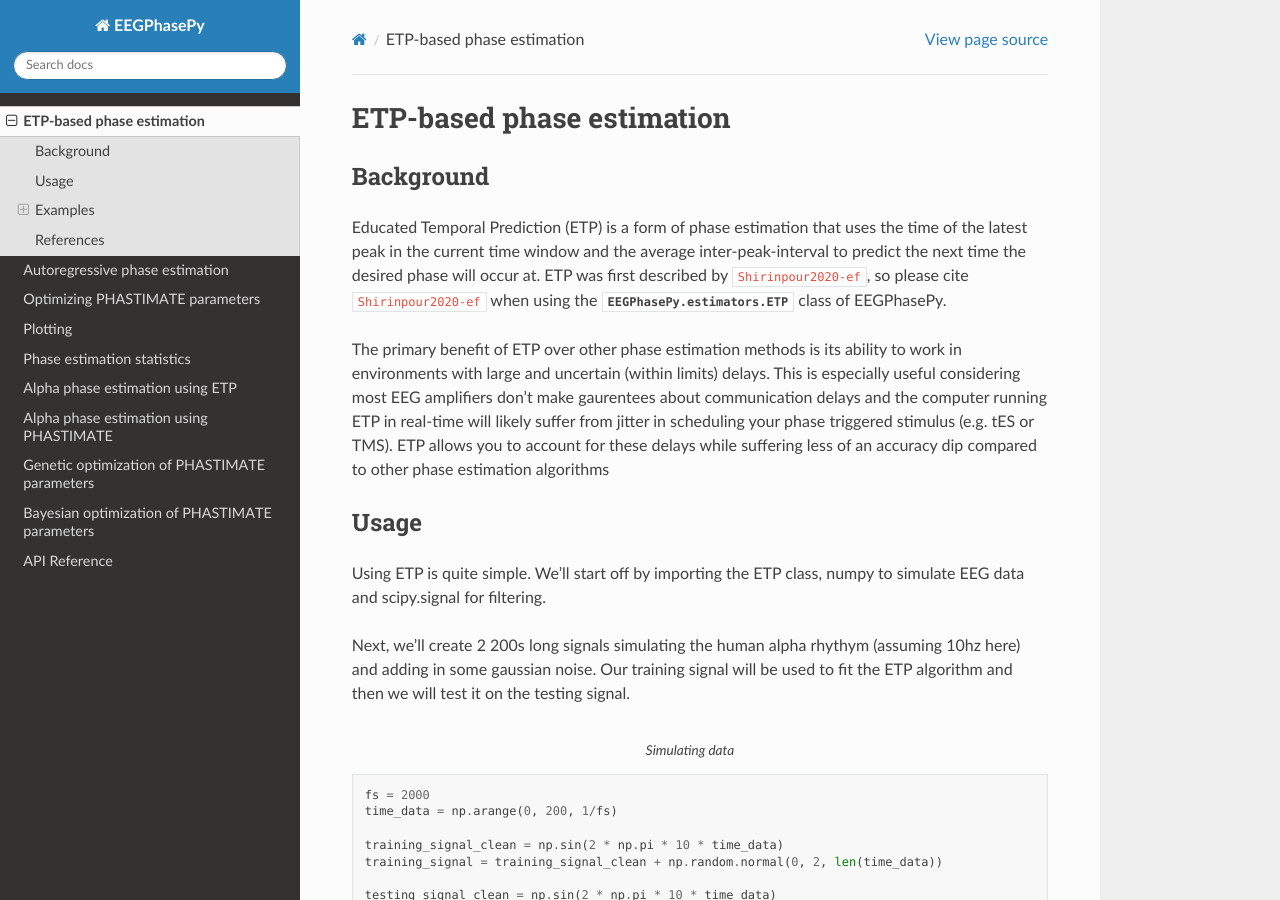
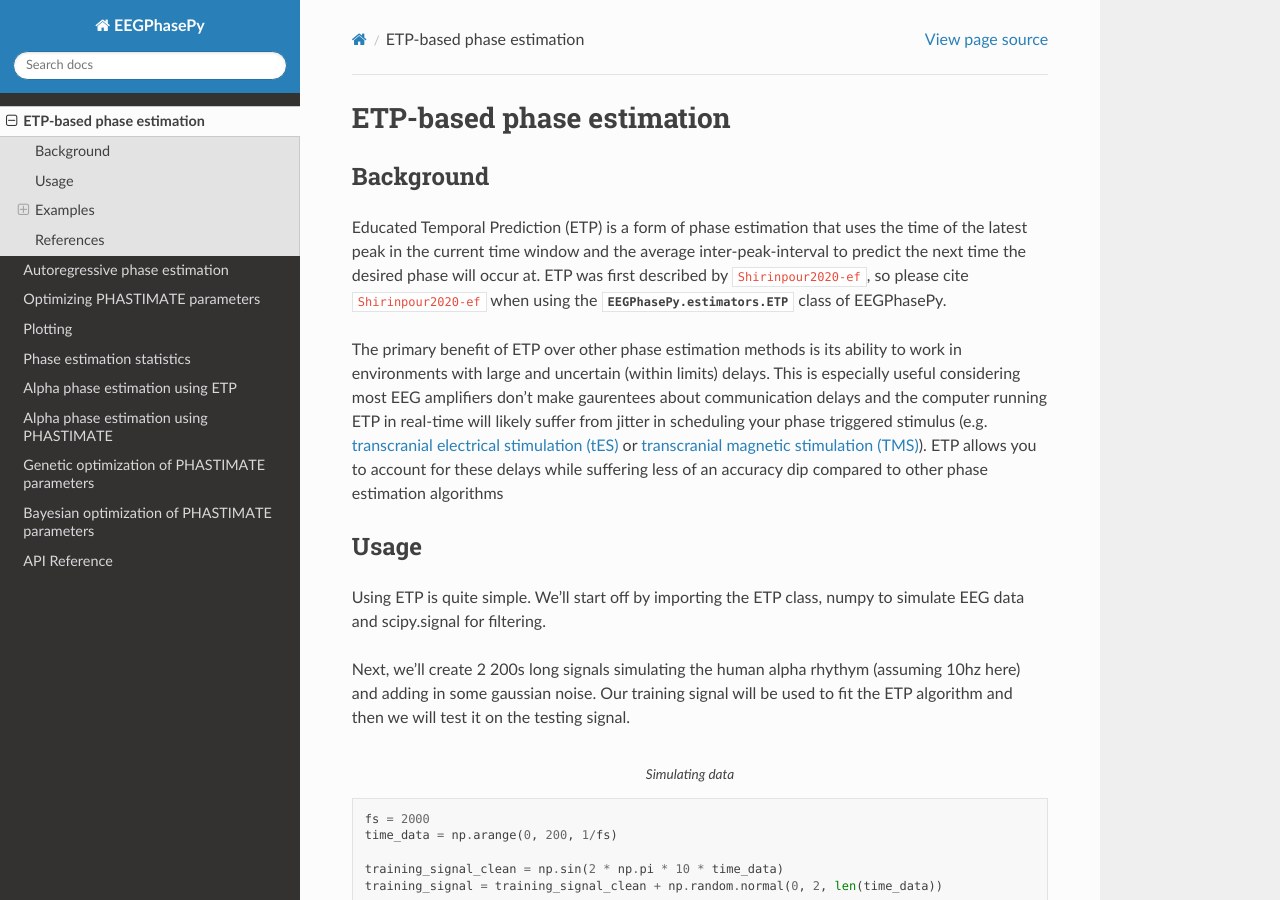
Before and after one commit to AmeerHamoodi/EEGPhasePy, a Sphinx documentation site: the page built from docs/source/usage/etp.rst, in a window 1280 px wide and 900 px high. Built offline with Sphinx 7.4.7 and the Read the Docs theme 3.1.0, drawn with Linux system fonts in a browser that asks for light colours; cross-references to code outside the pages are shown as plain code.

Commit message:
added wiki links

```diff
--- a/docs/source/usage/etp.rst
+++ b/docs/source/usage/etp.rst
@@ -9,7 +9,8 @@ inter-peak-interval to predict the next time the desired phase will occur at. ET
 
 The primary benefit of ETP over other phase estimation methods is its ability to work in environments with large and uncertain (within limits)
 delays. This is especially useful considering most EEG amplifiers don't make gaurentees about communication delays and the computer running ETP in real-time will likely suffer from
-jitter in scheduling your phase triggered stimulus (e.g. tES or TMS). ETP allows you to account for these delays while suffering less of an accuracy
+jitter in scheduling your phase triggered stimulus (e.g. `transcranial electrical stimulation (tES) <https://en.wikipedia.org/wiki/Transcranial_direct-current_stimulation>`_
+or `transcranial magnetic stimulation (TMS) <https://en.wikipedia.org/wiki/Transcranial_magnetic_stimulation>`_). ETP allows you to account for these delays while suffering less of an accuracy
 dip compared to other phase estimation algorithms
 
 
```
